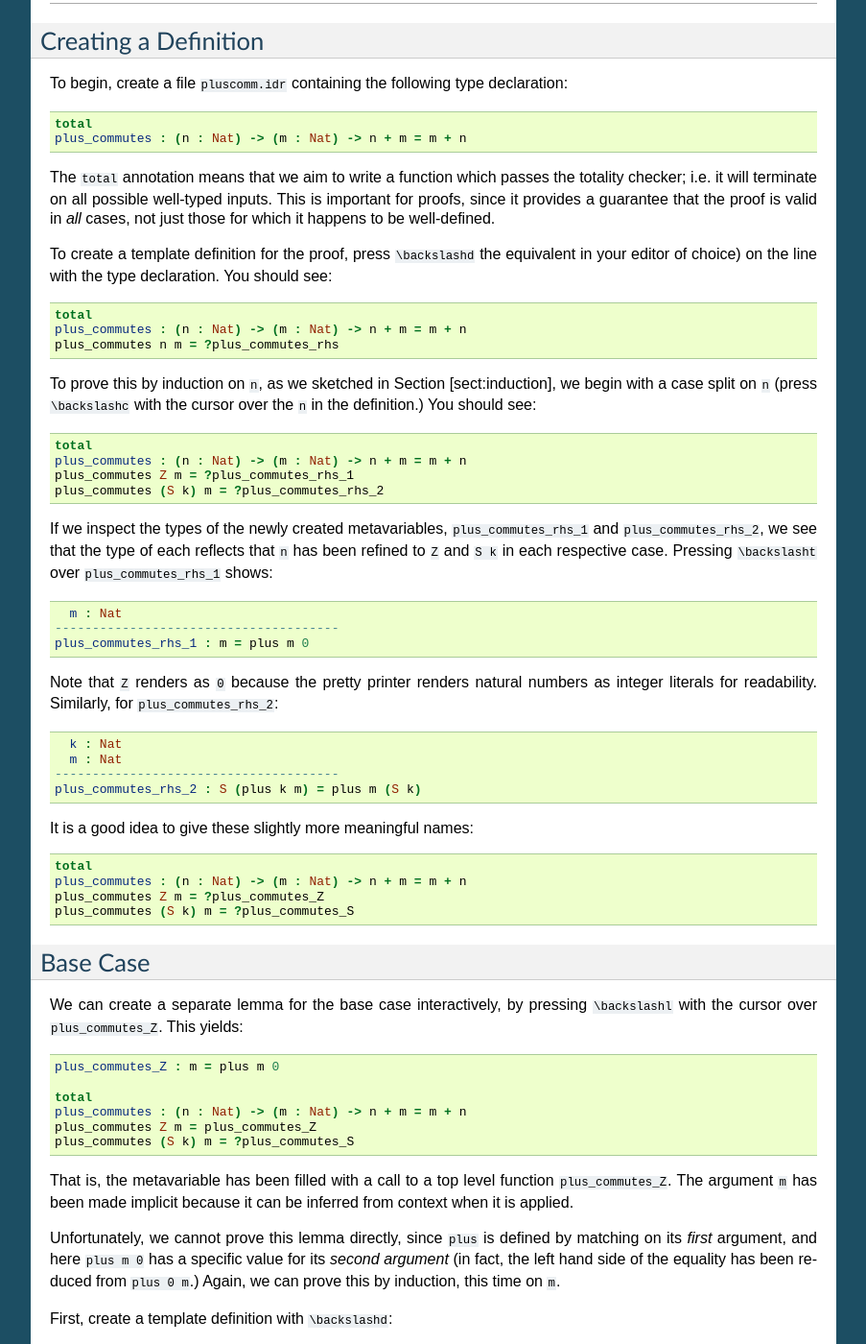
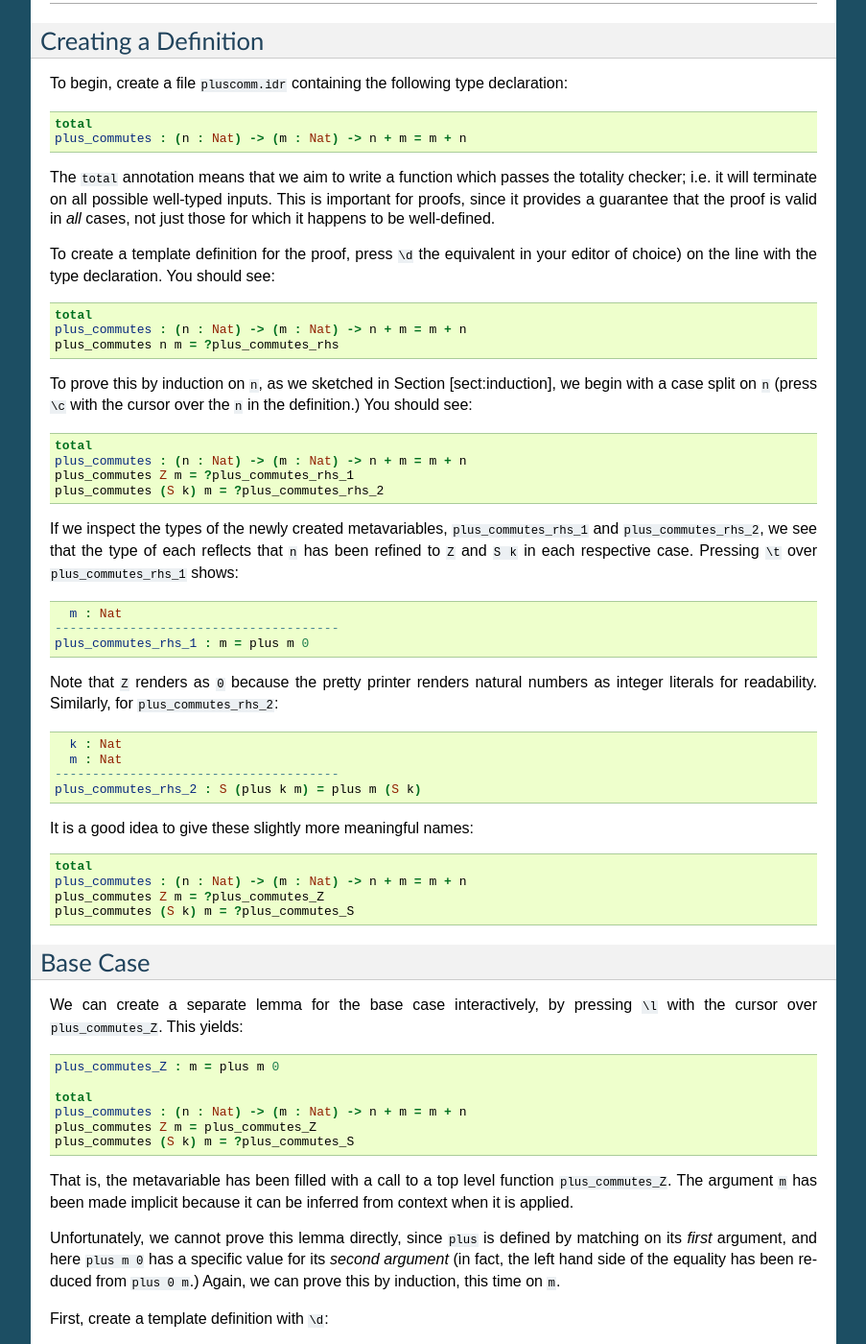
Before and after one commit to idris-lang/Idris-dev, a Sphinx documentation site: the page built from docs/proofs/patterns.rst, in a window 1280 px wide and 1400 px high, scrolled down 459 px. Shown: the whole window at 96% size, without its empty margins (198-1101 px from the left). Built offline with Sphinx 7.4.7, drawn with Linux system fonts in a browser that asks for light colours; formulas are drawn with MathJax 3; some of the changed text lies outside the part shown.

Commit message:
Fix some pandoc conversion errors

```diff
--- a/docs/proofs/patterns.rst
+++ b/docs/proofs/patterns.rst
@@ -42,7 +42,7 @@ well-typed inputs. This is important for proofs, since it provides a
 guarantee that the proof is valid in *all* cases, not just those for
 which it happens to be well-defined.
 
-To create a template definition for the proof, press ``\backslashd`` the
+To create a template definition for the proof, press ``\d`` the
 equivalent in your editor of choice) on the line with the type
 declaration. You should see:
 
@@ -54,7 +54,7 @@ declaration. You should see:
 
 To prove this by induction on ``n``, as we sketched in Section
 [sect:induction], we begin with a case split on ``n`` (press
-``\backslashc`` with the cursor over the ``n`` in the definition.) You
+``\c`` with the cursor over the ``n`` in the definition.) You
 should see:
 
 .. code-block:: idris
@@ -67,7 +67,7 @@ should see:
 If we inspect the types of the newly created metavariables,
 ``plus_commutes_rhs_1`` and ``plus_commutes_rhs_2``, we see that the
 type of each reflects that ``n`` has been refined to ``Z`` and ``S k``
-in each respective case. Pressing ``\backslasht`` over
+in each respective case. Pressing ``\t`` over
 ``plus_commutes_rhs_1`` shows:
 
 .. code-block:: idris
@@ -100,7 +100,7 @@ Base Case
 ---------
 
 We can create a separate lemma for the base case interactively, by
-pressing ``\backslashl`` with the cursor over ``plus_commutes_Z``. This
+pressing ``\l`` with the cursor over ``plus_commutes_Z``. This
 yields:
 
 .. code-block:: idris
@@ -122,7 +122,7 @@ specific value for its *second argument* (in fact, the left hand side of
 the equality has been reduced from ``plus 0 m``.) Again, we can prove
 this by induction, this time on ``m``.
 
-First, create a template definition with ``\backslashd``:
+First, create a template definition with ``\d``:
 
 .. code-block:: idris
 
@@ -137,7 +137,7 @@ implciit, we will need to bring ``m`` into scope manually:
     plus_commutes_Z : m = plus m 0
     plus_commutes_Z {m} = ?plus_commutes_Z_rhs
 
-Now, case split on ``m`` with ``\backslashc``:
+Now, case split on ``m`` with ``\c``:
 
 .. code-block:: idris
 
@@ -320,7 +320,7 @@ The good news is that ``m`` and ``k`` now appear in the correct order.
 However, we still have to show that the successor symbol ``S`` can be
 moved to the front in the right hand side of this equality. This
 remaining lemma takes a similar form to the ``plus_commutes_Z``; we
-begin by making a new top level lemma with ``\backslashl``. This gives:
+begin by making a new top level lemma with ``\l``. This gives:
 
 .. code-block:: idris
 
@@ -328,7 +328,7 @@ begin by making a new top level lemma with ``\backslashl``. This gives:
 
 Unlike the previous case, ``k`` and ``m`` are not made implicit because
 we cannot in general infer arguments to a function from its result.
-Again, we make a template definition with ``\backslashd``:
+Again, we make a template definition with ``\d``:
 
 .. code-block:: idris
 
```
Also changed, not shown: other parts of docs/proofs/patterns.rst (+2 -2 lines).
